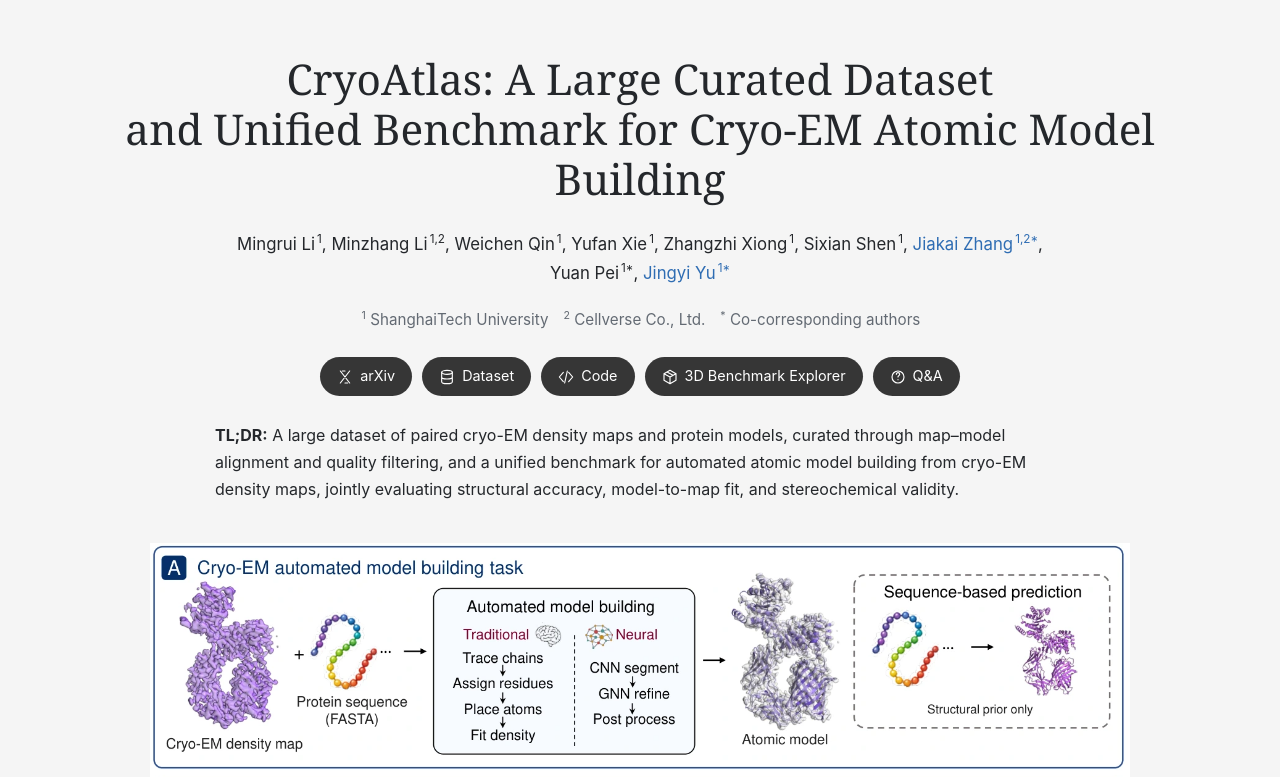
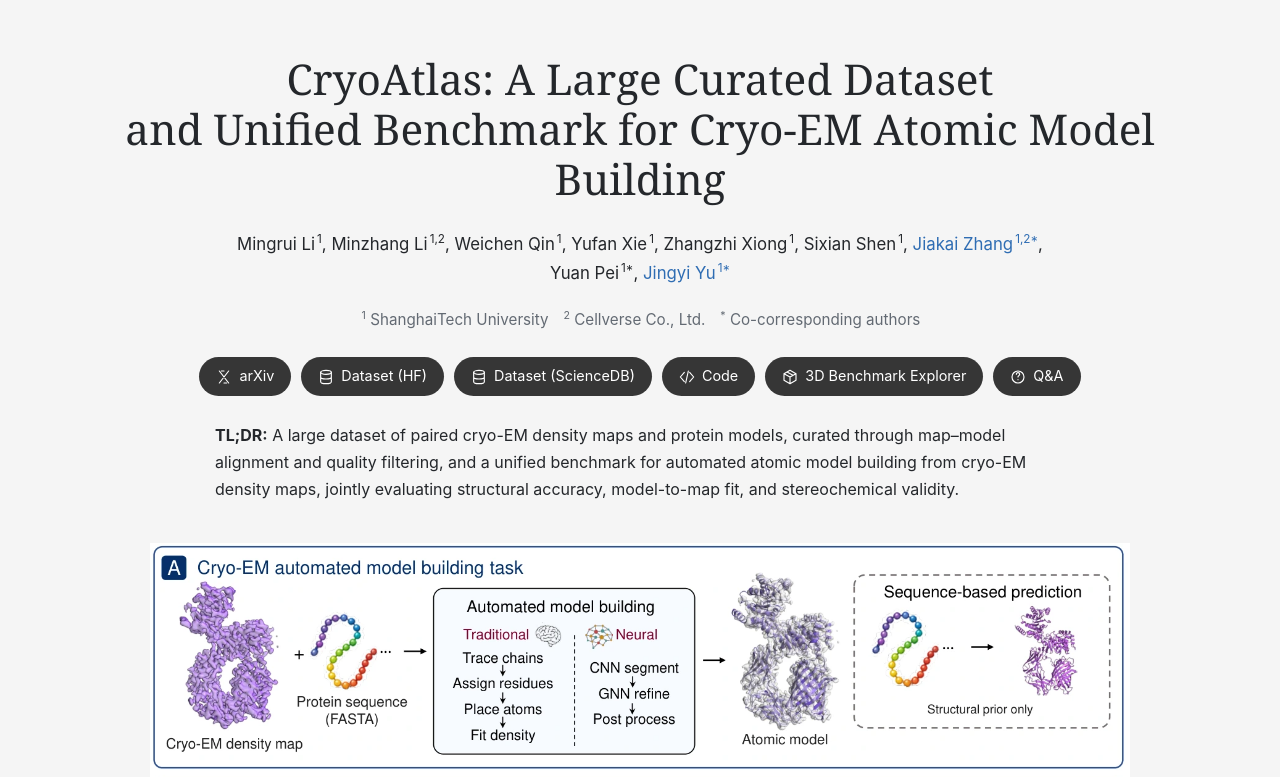
Before and after one commit to oulling/cryoatlas, a plain HTML site: page index.html in a window 1280 px wide. Shown: the top 777 px of the page. Drawn offline with Linux system fonts and the light colour scheme.

Commit message:
Add ScienceDB package DOI beside Hugging Face dataset link

```diff
--- a/index.html
+++ b/index.html
@@ -26,7 +26,8 @@
     <p class="affiliations"><sup>1</sup> ShanghaiTech University &nbsp; <sup>2</sup> Cellverse Co., Ltd. &nbsp; <span style="white-space: nowrap"><sup>*</sup> Co-corresponding authors</span></p>
     <div class="links" aria-label="Project resources">
       <a href="https://arxiv.org/abs/2610.41411"><svg viewBox="0 0 24 24" aria-hidden="true"><path d="m5 3 14 18M19 3 5 21M8 3h4M12 21h4"/></svg>arXiv</a>
-      <a href="https://huggingface.co/datasets/markfaa/CryoAtlas"><svg viewBox="0 0 24 24" aria-hidden="true"><ellipse cx="12" cy="5" rx="8" ry="3"/><path d="M4 5v14c0 4 16 4 16 0V5M4 12c0 4 16 4 16 0"/></svg>Dataset</a>
+      <a href="https://huggingface.co/datasets/markfaa/CryoAtlas"><svg viewBox="0 0 24 24" aria-hidden="true"><ellipse cx="12" cy="5" rx="8" ry="3"/><path d="M4 5v14c0 4 16 4 16 0V5M4 12c0 4 16 4 16 0"/></svg>Dataset (HF)</a>
+      <a href="https://doi.org/10.57760/sciencedb.0171m"><svg viewBox="0 0 24 24" aria-hidden="true"><ellipse cx="12" cy="5" rx="8" ry="3"/><path d="M4 5v14c0 4 16 4 16 0V5M4 12c0 4 16 4 16 0"/></svg>Dataset (ScienceDB)</a>
       <a href="https://github.com/oulling/CryoAtlas-Code"><svg viewBox="0 0 24 24" aria-hidden="true"><path d="m8 5-6 7 6 7M16 5l6 7-6 7M14 3l-4 18"/></svg>Code</a>
       <a href="explore/"><svg viewBox="0 0 24 24" aria-hidden="true"><path d="m12 2 9 5v10l-9 5-9-5V7zM3 7l9 5 9-5M12 12v10M7.5 4.5l9 5"/></svg>3D Benchmark Explorer</a>
       <a href="qa/"><svg viewBox="0 0 24 24" aria-hidden="true"><circle cx="12" cy="12" r="9"/><path d="M9.5 8a2.5 2.5 0 0 1 5 0c0 2-2.5 2-2.5 4M12 16h.01"/></svg>Q&amp;A</a>
```
